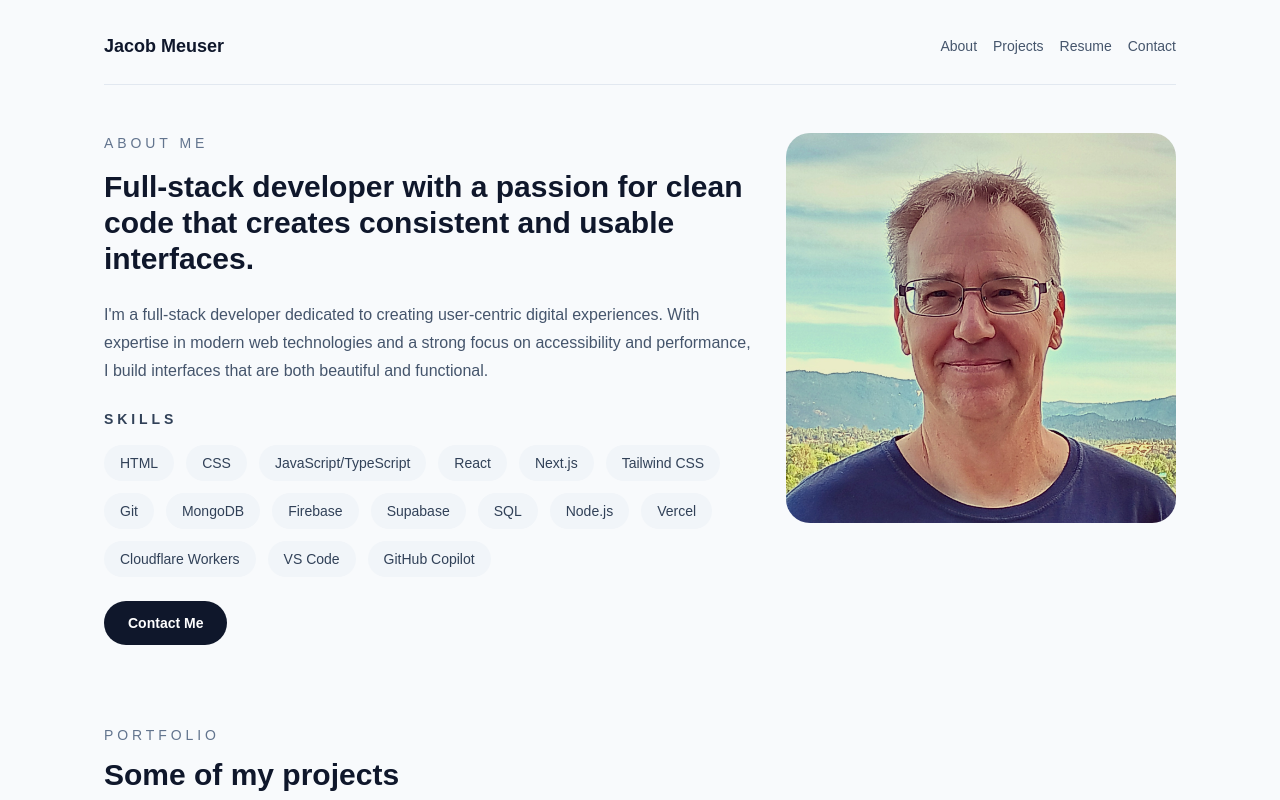
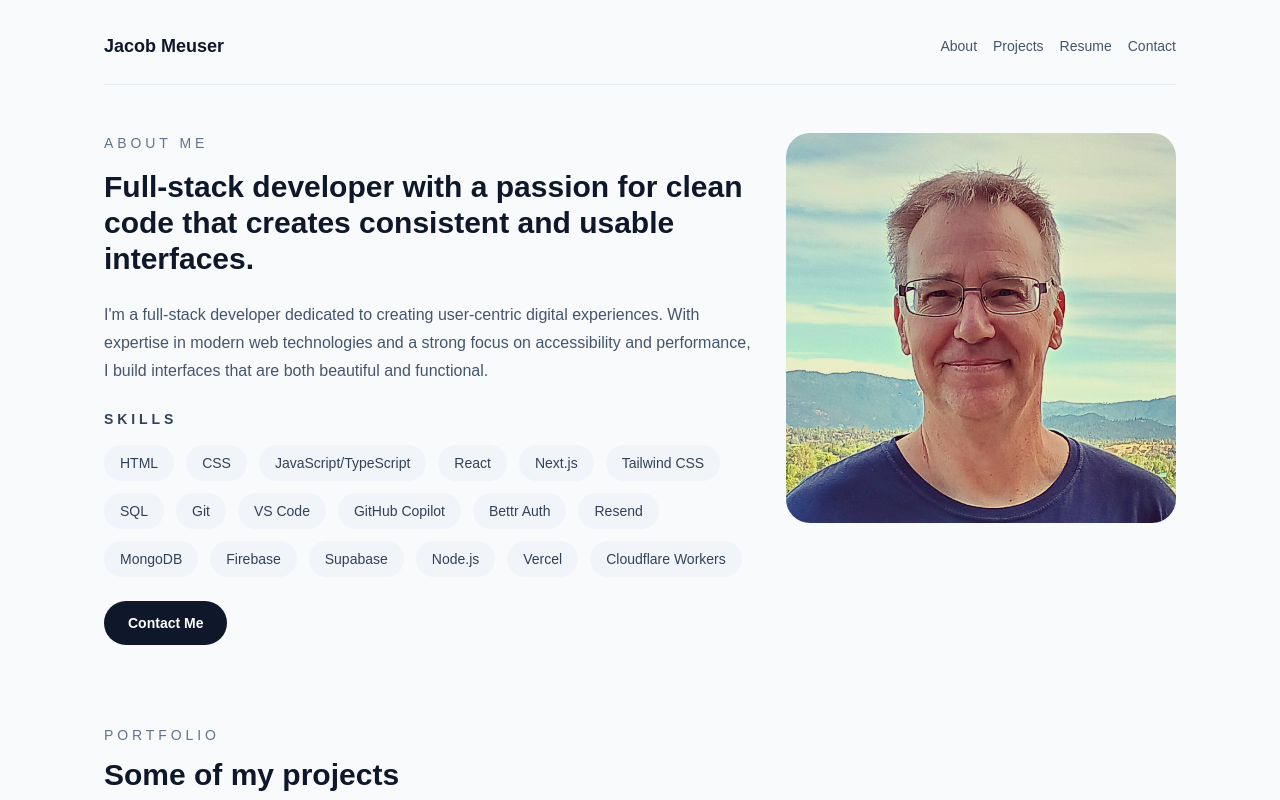
Before and after one commit to jakemsr/nextjs-portfolio, a Next.js app: page / in a window 1280 px wide. Shown: the top 800 px of the page. Built offline with nearby package versions, Linux system fonts and the light colour scheme.

Commit message:
feat: More skills, rearrange skills

```diff
--- a/app/page.tsx
+++ b/app/page.tsx
@@ -10,16 +10,18 @@ const skills = [
   'React',
   'Next.js',
   'Tailwind CSS',
+  'SQL',
   'Git',
+  'VS Code',
+  'GitHub Copilot',
+  'Bettr Auth',
+  'Resend',
   'MongoDB',
   'Firebase',
   'Supabase',
-  'SQL',
   'Node.js',
   'Vercel',
   'Cloudflare Workers',
-  'VS Code',
-  'GitHub Copilot'
 ];
 
 const projects = [
```
